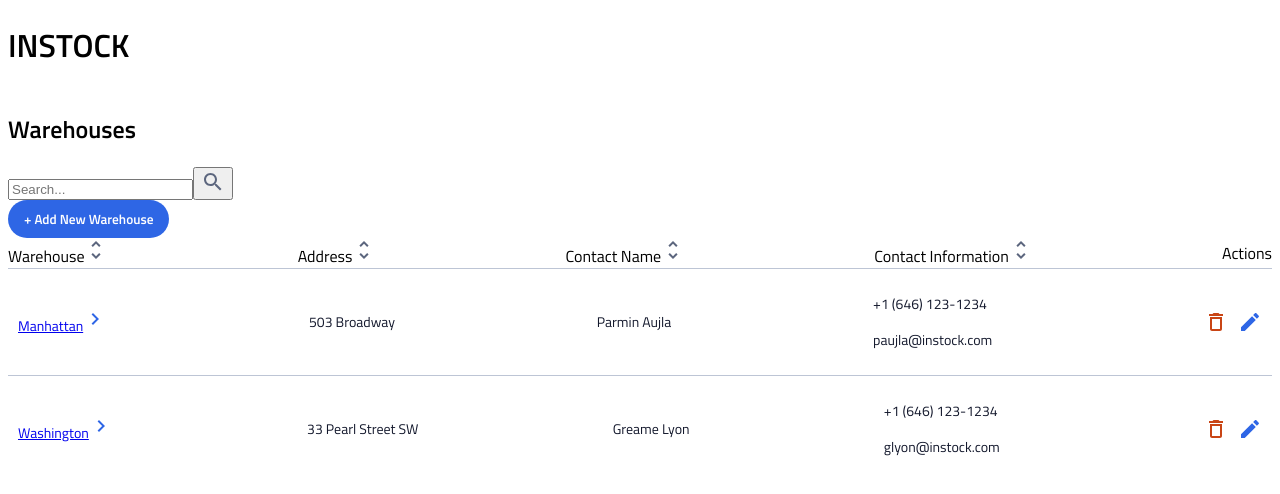
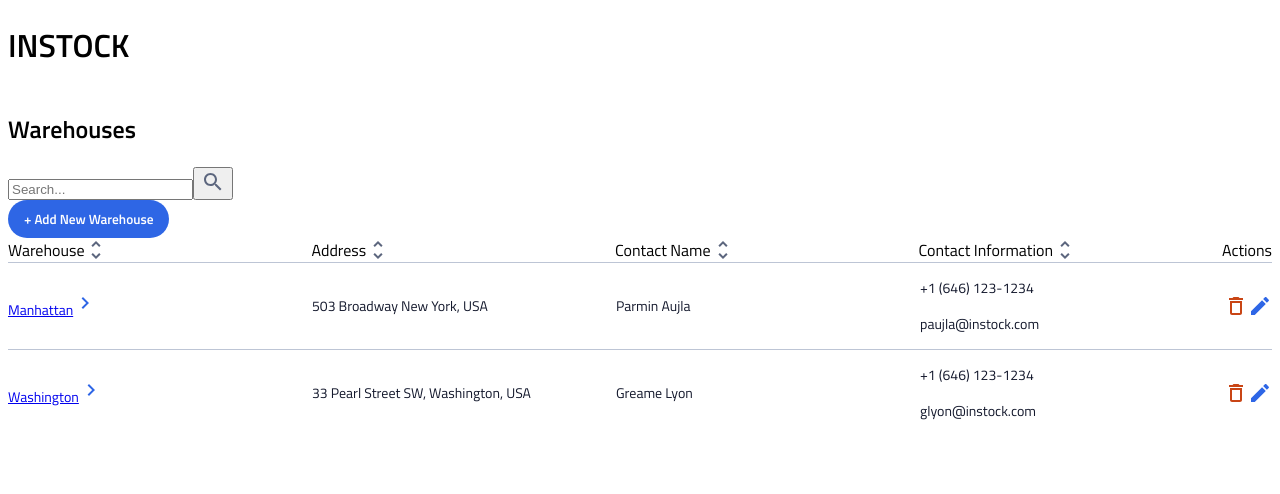
Before and after one commit to aliciajpan/instock-front-end, a React (Vite) app: page / in a window 1280 px wide. Shown: the top 494 px of the page. Built offline with nearby package versions, Linux system fonts and the light colour scheme; a web font is replaced by a local one.

Commit message:
style: align the table header and body columns

```diff
--- a/src/components/HeaderWithSorting/HeaderWithSorting.jsx
+++ b/src/components/HeaderWithSorting/HeaderWithSorting.jsx
@@ -6,11 +6,13 @@ const HeaderWithSorting = ({ headerItems, sortByProperty, sortDirection }) => {
         <div className="header-with-sorting">
                 {headerItems.map((item) => (
                      item.sortable
-                     ? <div key={item.key} className="header-with-sorting__sortable-item">
+                     ? <div key={item.key} className="header-with-sorting__sortable-item"
+                     >
                         <span>{item.name}</span>
                         <img src={sortIcon} alt="sort" onClick={() => sortByProperty(item.name)}/>
                     </div>
-                    : <div key={item} className="header-with-sorting__item">{item.name}</div>
+                    : <div><div key={item} className="header-with-sorting__item"
+                     >{item.name}</div></div>
             ))}
         </div>
     )
--- a/src/components/HeaderWithSorting/HeaderWithSorting.scss
+++ b/src/components/HeaderWithSorting/HeaderWithSorting.scss
@@ -8,5 +8,18 @@
         flex-direction: row;
         justify-content: space-between;
         align-items: center;
+
+        &__sortable-item {
+            flex: 1;
+            justify-content: flex-start;
+            display: flex;
+            flex-direction: row;
+            align-items: center;
+        }
+
+        &__item {
+            flex: 1;
+            justify-content: center;
+        }
     }
 }
--- a/src/components/ListItem/ListItem.jsx
+++ b/src/components/ListItem/ListItem.jsx
@@ -7,8 +7,7 @@ const ListItem = ({ properties, actions }) => {
         <div className="list-item">
             <div className="list-item__info">
                 {properties.map((property) => (
-                    <>
-                    <div className="list-item__property">
+                    <div key={property.key} className="list-item__property">
                         <p className="list-item__property-name">
                             {property.name}
                         </p>
@@ -46,12 +45,12 @@ const ListItem = ({ properties, actions }) => {
                             </p>
                         )}
                     </div>
-                </>
-            ))}
+                ))}
             </div>
             <div className="list-item__actions">
                 {actions.map((action) => (
                     <img
+                        className="list-item__action-icon"
                         src={action.icon}
                         alt={action.name}
                         onClick={action.onClick}
--- a/src/components/ListItem/ListItem.scss
+++ b/src/components/ListItem/ListItem.scss
@@ -10,8 +10,6 @@
         display: grid;
         grid-auto-flow: column;
         grid-template-rows: repeat(2, 1fr);
-        gap: 10px;
-        padding: 10px;
 
         @include tablet {
             display: flex;
@@ -23,6 +21,8 @@
     &__property {
         display: flex;
         flex-direction: column;
+        flex: 1;
+
         &-name {
             color: $color-text-column-header;
             font-weight: $semi-bold;
@@ -59,8 +59,6 @@
         display: flex;
         flex-direction: row;
         justify-content: space-between;
-        gap: 10px;
-        padding: 10px;
         align-items: center;
     }
 
--- a/src/pages/WarehouseList/WarehouseList.jsx
+++ b/src/pages/WarehouseList/WarehouseList.jsx
@@ -12,7 +12,7 @@ const warehouseList = [
     {
         id: 1,
         warehouse_name: "Manhattan",
-        address: "503 Broadway",
+        address: "503 Broadway New York, USA",
         city: "New York",
         country: "USA",
         contact_name: "Parmin Aujla",
@@ -23,7 +23,7 @@ const warehouseList = [
     {
         id: 2,
         warehouse_name: "Washington",
-        address: "33 Pearl Street SW",
+        address: "33 Pearl Street SW, Washington, USA",
         city: "Washington",
         country: "USA",
         contact_name: "Greame Lyon",
@@ -54,12 +54,13 @@ const WarehouseList = () => {
             key: "contact_information",
             name: "Contact Information",
             sortable: true,
+            width: "25%",
         },
         { key: "actions", name: "Actions", sortable: false },
     ];
 
     const getProperties = (warehouse) =>
-        headerItems.filter(({sortable}) => sortable).map(({key, name}) => ({
+        headerItems.filter(({sortable}) => sortable).map(({key, name, width}) => ({
             key,
             value: key !== "contact_information"
                 ? warehouse[key]
@@ -70,6 +71,7 @@ const WarehouseList = () => {
             name,
             link:
                 key === "warehouse_name" ? `/warehouses/${warehouse.id}` : null,
+            width: width,
         }));
 
     const sortByProperty = (property) => {
```
